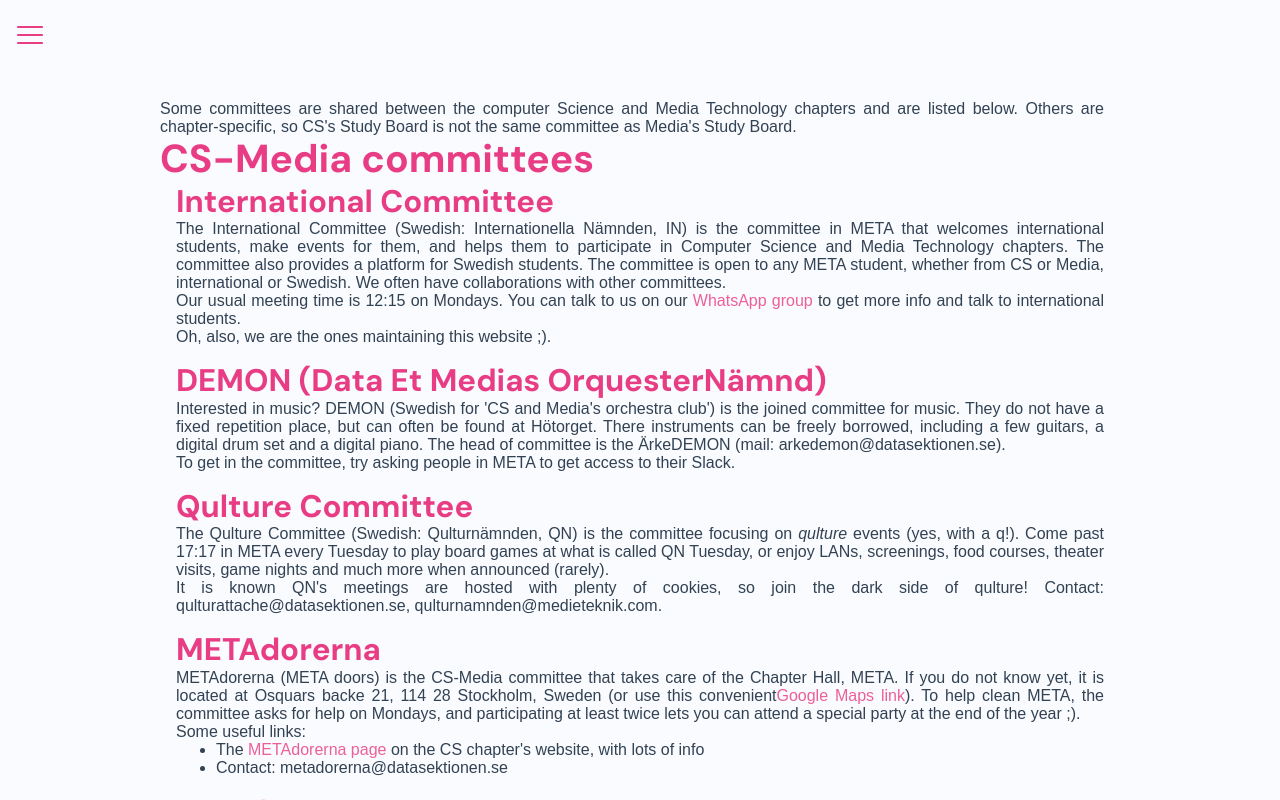
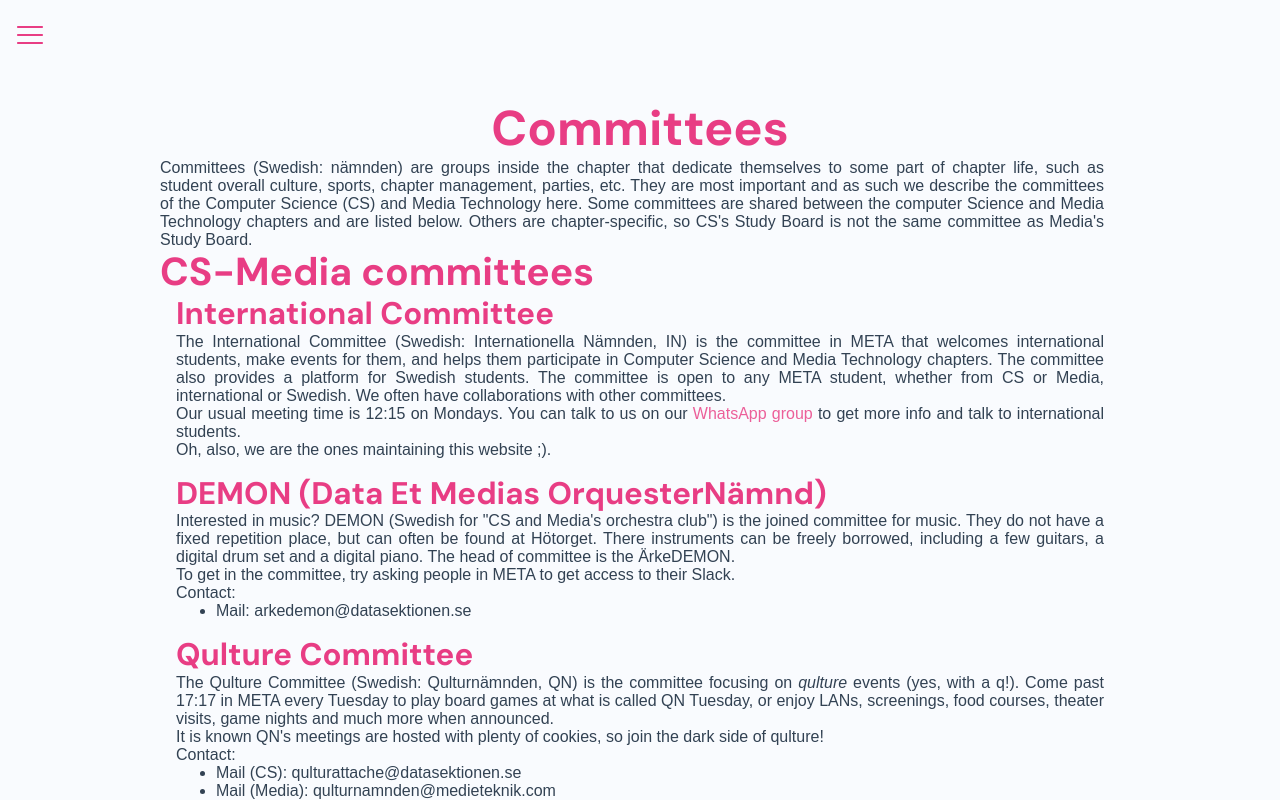
Before and after one commit to datasektionen/metastudent, a React (Create React App) app: page /student-life in a window 1280 px wide. Shown: the top 800 px of the page. Built offline with nearby package versions, Linux system fonts and the light colour scheme.

Commit message:
feat: improve committees presentation and fix typos

```diff
--- a/src/pages/Committees.js
+++ b/src/pages/Committees.js
@@ -1,6 +1,9 @@
 const Committees = () => {
     return (
         <div className="committees">
+            Committees (Swedish: nämnden) are groups inside the chapter that dedicate themselves to some part of chapter life, such as
+            student overall culture, sports, chapter management, parties, etc. They are most important and as such we describe the committees of
+            the Computer Science (CS) and Media Technology here.
             Some committees are shared between the computer Science and Media Technology chapters and are listed below. Others are
             chapter-specific, so CS's Study Board is not the same committee as Media's Study Board.
             <ChapterBelonging belonging="CS-Media committees"/>
@@ -38,7 +41,7 @@ const Committees = () => {
                 <CommitteeName name={"Datasladden"}/>
                 <Datasladden/>
 
-                <CommitteeName name={"DESC (Datas E-Sports Commmunity"}/>
+                <CommitteeName name={"DESC (Datas E-Sports Commmunity)"}/>
                 <DESC/>
 
                 <CommitteeName name={"dJulkalendern"}/>
@@ -149,7 +152,7 @@ const InternationalCommittee = () => {
         //
         <p>
             The International Committee (Swedish: Internationella Nämnden, IN) is the committee in META that
-            welcomes international students, make events for them, and helps them to participate in Computer
+            welcomes international students, make events for them, and helps them participate in Computer
             Science and Media Technology chapters. The committee also provides a platform for Swedish students.
             The committee is open to any META student, whether from CS or Media, international or Swedish.
             We often have collaborations with other committees.
@@ -168,10 +171,15 @@ function QultureCommittee() {
         <p>
             The Qulture Committee (Swedish: Qulturnämnden, QN) is the committee focusing on <i>qulture</i> events (yes,
             with a q!). Come past 17:17 in META every Tuesday to play board games at what is called QN Tuesday, or enjoy LANs,
-            screenings, food courses, theater visits, game nights and much more when announced (rarely).
+            screenings, food courses, theater visits, game nights and much more when announced.
             <br/>
-            It is known QN's meetings are hosted with plenty of cookies, so join the dark side of qulture! Contact:
-            qulturattache@datasektionen.se, qulturnamnden@medieteknik.com.
+            It is known QN's meetings are hosted with plenty of cookies, so join the dark side of qulture!
+            <br/>
+            Contact:
+            <ul>
+                <li>Mail (CS): qulturattache@datasektionen.se</li>
+                <li>Mail (Media): qulturnamnden@medieteknik.com</li>
+            </ul>
         </p>
     );
 }
@@ -180,18 +188,18 @@ function QultureCommittee() {
 function METAdorerna() {
     return(
         <p>
-            METAdorerna (META doors) is the CS-Media committee that takes care of the Chapter Hall, META. If you do
-            not know yet, it is located at Osquars backe 21, 114 28 Stockholm, Sweden (or use this convenient
-            <a href="https://www.google.se/maps/place/META/@59.347854,18.0713357,19.33z/data=!4m6!3m5!1s0x465f9d8239dc3dc7:0x5339bd50f81e85b2!8m2!3d59.3480716!4d18.0713859!16s%2Fg%2F11tjpzdy84?entry=ttu">
+            METAdorerna (meaning META doors in English) is the CS-Media committee that takes care of the Chapter Hall, META. If you do
+            not know yet, it is located at Osquars backe 21, 114 28 Stockholm, Sweden (or use this
+            convenient <a href="https://www.google.se/maps/place/META/@59.347854,18.0713357,19.33z/data=!4m6!3m5!1s0x465f9d8239dc3dc7:0x5339bd50f81e85b2!8m2!3d59.3480716!4d18.0713859!16s%2Fg%2F11tjpzdy84?entry=ttu">
                 Google Maps link
             </a>). To help clean META, the committee asks for help on Mondays, and participating at least twice
             lets you can attend a special party at the end of the year ;).
             <br/>
-            Some useful links:
+            Contact:
             <ul>
+                <li>Mail: metadorerna@datasektionen.se</li>
                 <li>The <a href="https://datasektionen.se/en/clubs/metadorerna">METAdorerna page</a> on the CS chapter's
-                website, with lots of info</li>
-                <li>Contact: metadorerna@datasektionen.se</li>
+                website, with lots of info.</li>
             </ul>
         </p>
 
@@ -232,7 +240,7 @@ function MetaSpexet() {
 function DKM() {
     return (
         <p>
-            DKM (standing for the Swedish 'Datas Klubbmästeri') is the pub committee on the CS chapter side (see MKM for Media).
+            DKM (standing for the Swedish "Datas Klubbmästeri") is the pub committee on the CS chapter side (see MKM for Media).
             The committee holds a CS pub each Wednesday at 17:17. There are some exceptional pubs, including the famous
             TentaPub, usually the first Saturday after each exam period. DKM and MKM propose both alcoholic
             and <u>alcohol-free</u> beverages. Note that to enter an event by DKM, you must:
@@ -258,7 +266,7 @@ function DKM() {
 function MKM() {
     return (
         <p>
-            MKM (standing for the Swedish 'Medias Klubbmästeri') is the pub committee on the Media chapter side
+            MKM (standing for the Swedish "Medias Klubbmästeri") is the pub committee on the Media chapter side
             (see DKM for Media). The committee holds a Media pub each Thursday at 17:17. There are some
             exceptional pubs, including the famous TentaPub, usually the first Saturday after each exam period.
             MKM and DKM serve both alcoholic and <u>alcohol-free</u> beverages. Note that to enter an event by
@@ -326,12 +334,17 @@ function Datasladden() {
 function DEMON() {
     return (
         <p>
-            Interested in music? DEMON (Swedish for 'CS and Media's orchestra club') is the joined committee
+            Interested in music? DEMON (Swedish for "CS and Media's orchestra club") is the joined committee
             for music. They do not have a fixed repetition place, but can often be found at Hötorget.
             There instruments can be freely borrowed, including a few guitars, a digital drum set and a digital
-            piano. The head of committee is the ÄrkeDEMON (mail: arkedemon@datasektionen.se).
+            piano. The head of committee is the ÄrkeDEMON.
             <br/>
             To get in the committee, try asking people in META to get access to their Slack.
+            <br/>
+            Contact:
+            <ul>
+                <li>Mail: arkedemon@datasektionen.se</li>
+            </ul>
         </p>
     )
 }
@@ -339,7 +352,7 @@ function DEMON() {
 function DESC() {
     return (
         <p>
-            DESC (Swedish for 'CS e-sport community') is the committee to look for if you are into gaming. They
+            DESC (Swedish for "CS e-sport community") is the committee to look for if you are into gaming. They
             organize tournaments in META, gaming nights, speed runs, e-sport events watching sessions, etc. One of
             their goal is that chapter members play together.
             <br/>
@@ -494,7 +507,7 @@ function Scala() {
 function STUDS() {
     return (
         <p>
-            STUDS is a bit of a peculiar committee in the chapter, as it is an annual, nonprofit project and course (AI2151)
+            STUDS is a bit of a peculiar committee in the chapter, as it is an annual, nonprofit project and a course (AI2151)
             from KTH. Its goal is to open newtorks with IT companies for students. STUDS consists of 30 selected students each year,
             which will work in different work groups that work together to organize events with companies. Some of their groups
             are IT group, travel group, event group, economy group, etc.
@@ -595,7 +608,7 @@ function IOR() {
             The Information Organ (Swedish: Informationsorganet, IOR) is a very important committee inside the chapter,
             as it is responsible for developing and maintaining the chapter's systems, including
             the <a href="https://github.com/datasektionen/">GitHub</a> that hosts this website code. One of the most
-            important systems is <a href="https://cashflow.datasektionen.se/">CachFlow</a> where you can ask to be refunded
+            important systems is <a href="https://cashflow.datasektionen.se/">CashFlow</a> where you can ask to be refunded
             for expenses done for the chapter! IOR organizes programming evenings where they develop the chapter's system. Anyone
             is welcome, regardless of skill in the language/infrastructure used! Meetings usually happen at 19:00 in the E bulding.
             You can find announcements on their Mattermost (see below).
@@ -662,10 +675,10 @@ function MediaElectionCommittee () {
 function MediaStudyBoard() {
     return (
         <p>
-            The Study Board (Swedish: Studienämnden) verifies that you every student has a well-functioning education and safe
+            The Study Board (Swedish: Studienämnden) verifies that every student has a well-functioning education and safe
             study environment. This applies at both programme-level and course-level. If you have any problem with courses and
             programs, or have questions about them, you can contact the Study Board! Joining the committee lets you help everyone
-            hace a better education and you will have a better understanding of education at KTH.
+            have a better education and you will have a better understanding of education at KTH.
             <br/>
             Contact:
             <ul>
@@ -707,8 +720,8 @@ function Branschdag () {
 function BusinessGroup () {
     return (
         <p>
-            The Business Group (Swedish: Näringslivsgruppen) initiate contacts with companies and provide students with opportunities
-            to build a strong network of business contacts. Working for the Business Group makes it doubly as effective for. Members
+            The Business Relations Group (Swedish: Näringslivsgruppen) initiate contacts with companies and provide students with opportunities
+            to build a strong network of business contacts. Working for the Business Group makes it doubly as effective for you. Members
             organise events such as mingles or recruitement events.
             <br/>
             Contact:
@@ -785,7 +798,7 @@ function Matlaget () {
     return (
         <p>
             Prepare your apron and best cooking ustensils, it's time to cook. The Food Team (Swedish: Matlaget) prepares the food
-            for chapter's meetings, from planning what to cook, buy the ingredients and finally cook. The committee is open, i.e. anyone
+            for chapter's meetings, from planning what to cook, to buying the ingredients and finally cooking. The committee is open, i.e. anyone
             in the Media chapter can join the Food Team and cook as much (or as little) as they want. It's also a great oppportunity to learn cooking, or
             just to have fun!
             <br/>
--- a/src/pages/student-life.js
+++ b/src/pages/student-life.js
@@ -8,6 +8,7 @@ const StudentLife = () => {
     return (
         <main>
             <div className='StudentLife'>
+                <h1>Committees</h1>
                 <Committees />
             </div>
         </main>
```
